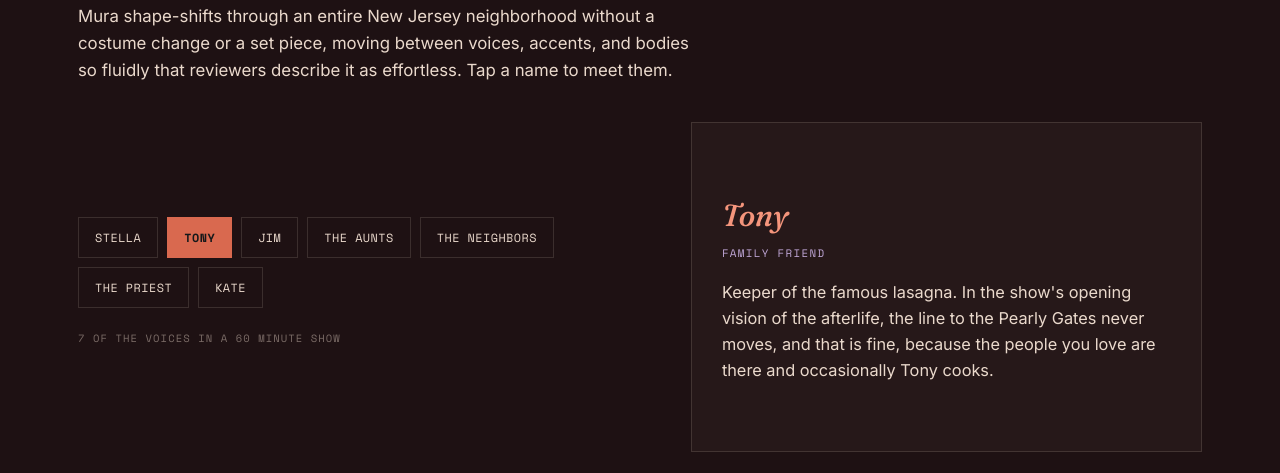
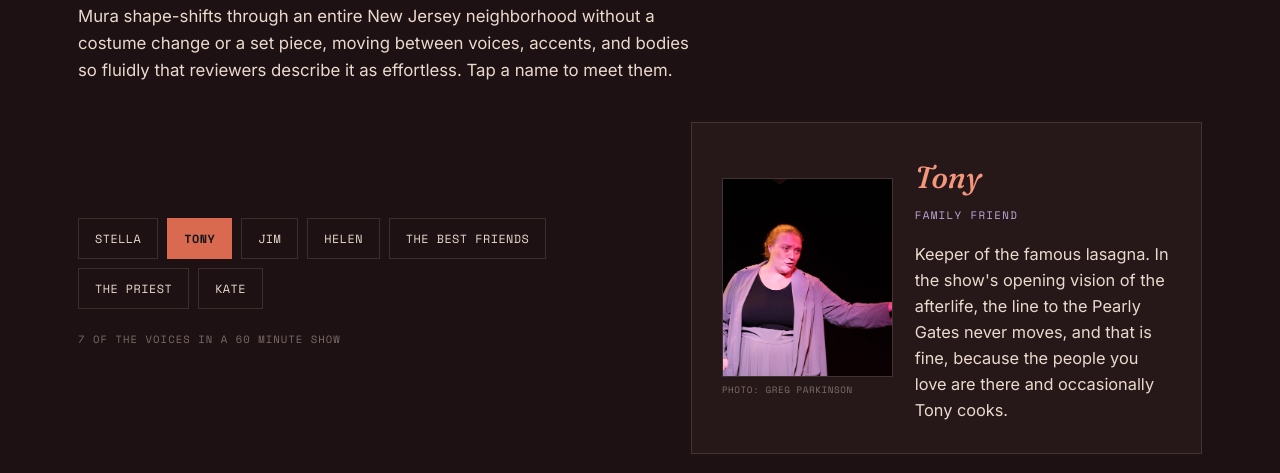
Before and after one commit to KateMuraPlays/PAMF, a plain HTML site: page index.html in a window 1280 px wide. Shown: the part 1073-1546 px from the top of the page. Drawn offline with nearby package versions, Linux system fonts and the light colour scheme.

Commit message:
Add files via upload

```diff
--- a/index.html
+++ b/index.html
@@ -484,19 +484,19 @@
   })();
 
   var CAST = [
-    {name:"Stella", role:"Great-aunt, narrator", img:"cast-stella.jpg",
+    {name:"Stella", role:"Great-aunt, narrator", img:"cast-stella.jpg", credit:"Greg Parkinson",
      desc:"Jovial and babushka-wearing, Stella carries the story. She has seen her share of tragedy but stays delighted by humanity, and chortles remembering how she snuck food from the racetrack buffet to help stretch the family's budget."},
-    {name:"Tony", role:"Family friend",
+    {name:"Tony", role:"Family friend", img:"cast-tony.jpg", credit:"Greg Parkinson",
      desc:"Keeper of the famous lasagna. In the show's opening vision of the afterlife, the line to the Pearly Gates never moves, and that is fine, because the people you love are there and occasionally Tony cooks."},
     {name:"Jim", role:"Her father",
      desc:"Hurt in a freak accident in the ocean. Mura portrays him as moving light behind her suggests shifting clouds and the foam of the water, an image the show returns to again and again."},
-    {name:"The Aunts", role:"Family",
-     desc:"Part of the biological and chosen family who closed ranks around the Muras. Mura moves between them by voice and body alone, with no costume change to lean on."},
-    {name:"The Neighbors", role:"Community",
-     desc:"The New Jersey neighborhood that showed up. They are the reason the show exists: it is built as a thank-you to the people who quietly carried a family through the worst of it."},
-    {name:"The Priest", role:"Community",
+    {name:"Helen", role:"Family", img:"cast-helen.jpg", credit:"Greg Parkinson",
+     desc:"Part of the biological and chosen family who closed ranks around the Muras. Mura becomes her by voice and body alone, with no costume change to lean on."},
+    {name:"The Best Friends", role:"Friends", img:"cast-best-friends.jpg", credit:"Greg Parkinson",
+     desc:"The friends who showed up. They are the reason the show exists: it is built as a thank-you to the people who quietly carried a family through the worst of it."},
+    {name:"The Priest", role:"Community", img:"cast-priest.jpg", credit:"Greg Parkinson",
      desc:"One more voice in a town's worth of them, drawn with the same generosity the show extends to everyone in it."},
-    {name:"Kate", role:"Herself, briefly",
+    {name:"Kate", role:"Herself, briefly", img:"cast-kate.jpg", credit:"Greg Parkinson",
      desc:"She appears as herself only for a moment. The choice keeps the piece from becoming a monologue about her, and keeps it about the people who showed up."}
   ];
 
@@ -508,7 +508,7 @@
   function render(i){
     var c = CAST[i];
     var photo = c.img ?
-      '<div><img class="cast-photo" src="' + c.img + '" alt="Kate Mura as ' + c.name + '."><div class="cast-photo-cap">Photo: Greg Parkinson</div></div>' : '';
+      '<div><img class="cast-photo" src="' + c.img + '" alt="Kate Mura as ' + c.name + '.">' + (c.credit ? '<div class="cast-photo-cap">Photo: ' + c.credit + '</div>' : '') + '</div>' : '';
     stage.innerHTML =
       '<div class="cast-fade cast-card' + (c.img ? ' has-photo' : '') + '">' + photo +
       '<div>' +
```
Also changed, not shown: archive.html (+1 -1 lines), cast-best-friends.jpg (added), cast-helen.jpg (added), cast-kate.jpg (added), cast-priest.jpg (added), cast-stella.jpg, cast-tony.jpg (added).
